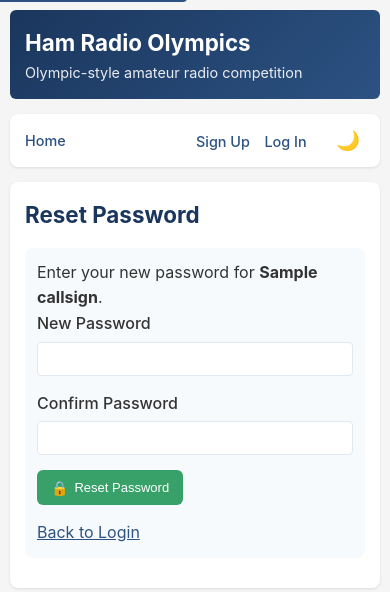
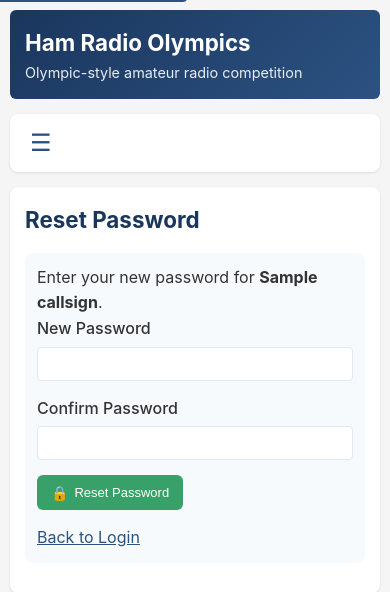
Before and after one commit to KJ5HST/ham-radio-olympics, a Python web app: template templates/reset_password.html in a window 390 px wide. Shown: the top 592 px of the page. Run offline with Jinja, Linux system fonts and the light colour scheme; the template is opened without the code that fills it: most values are stand-ins (such as "Sample title", 1, 10 or a date in 2020).

Commit message:
Add Phase 5 UI/UX improvements
- Add mobile hamburger menu with collapsible navigation
- Add loading overlay helper functions (showLoading/hideLoading)
- Add data-loading attribute support for auto-loading on forms
- Add ARIA roles and labels for accessibility (navigation, menu, menuitem)
- Update mobile nav styles for better responsive behavior

```diff
--- a/templates/base.html
+++ b/templates/base.html
@@ -459,6 +459,19 @@
             overflow-x: auto;
             -webkit-overflow-scrolling: touch;
         }
+        /* Mobile hamburger menu */
+        .mobile-menu-toggle {
+            display: none;
+            background: none;
+            border: none;
+            font-size: 1.5rem;
+            cursor: pointer;
+            padding: 5px;
+            color: var(--accent-color);
+        }
+        .nav-links {
+            display: contents;
+        }
         /* Mobile styles */
         @media (max-width: 768px) {
             body {
@@ -478,10 +491,35 @@
             nav {
                 padding: 10px 15px;
                 margin-bottom: 15px;
+                position: relative;
+            }
+            .mobile-menu-toggle {
+                display: block;
+            }
+            .nav-links {
+                display: none;
+                width: 100%;
+                flex-direction: column;
+                gap: 0;
+                padding-top: 10px;
+            }
+            .nav-links.show {
                 display: flex;
-                flex-wrap: wrap;
+            }
+            .nav-links a {
+                display: block;
+                padding: 10px 0;
+                margin-right: 0;
+                border-top: 1px solid var(--border-color);
+            }
+            .nav-links > span {
+                float: none !important;
+                margin-left: 0;
+                padding-top: 10px;
+                border-top: 1px solid var(--border-color);
+                display: flex;
                 align-items: center;
-                gap: 10px;
+                justify-content: space-between;
             }
             nav a {
                 margin-right: 15px;
@@ -556,22 +594,26 @@
         <p>Olympic-style amateur radio competition</p>
     </header>
 
-    <nav>
+    <nav role="navigation" aria-label="Main navigation">
+        <button type="button" class="mobile-menu-toggle" id="mobile-menu-toggle" aria-label="Toggle menu" aria-expanded="false">
+            <span class="menu-icon">☰</span>
+        </button>
+        <div class="nav-links" id="nav-links">
             <a href="/">Home</a>
             {% if user %}<a href="/records">Records</a>{% endif %}
             {% block nav_extra %}{% endblock %}
             <span style="float: right;">
                 {% if user %}
                     <div class="dropdown">
-                    <button type="button" class="dropdown-toggle">{{ user.display_name }} &#9662;</button>
-                    <div class="dropdown-menu">
-                        <a href="/dashboard">Dashboard</a>
-                        <a href="/settings">Settings</a>
+                        <button type="button" class="dropdown-toggle" aria-haspopup="true" aria-expanded="false">{{ user.display_name }} &#9662;</button>
+                        <div class="dropdown-menu" role="menu">
+                            <a href="/dashboard" role="menuitem">Dashboard</a>
+                            <a href="/settings" role="menuitem">Settings</a>
                             {% if user.is_admin %}
-                        <a href="/admin" style="color: #c53030;">Admin</a>
+                            <a href="/admin" style="color: #c53030;" role="menuitem">Admin</a>
                             {% endif %}
                             <form action="/logout" method="post" style="margin: 0;">
-                            <button type="submit">Log Out</button>
+                                <button type="submit" role="menuitem">Log Out</button>
                             </form>
                         </div>
                     </div>
@@ -583,6 +625,7 @@
                     <span class="theme-icon">🌙</span>
                 </button>
             </span>
+        </div>
     </nav>
 
     <main id="main-content">
@@ -679,6 +722,44 @@
         }
     })();
 
+    // Mobile menu toggle
+    (function() {
+        var menuToggle = document.getElementById('mobile-menu-toggle');
+        var navLinks = document.getElementById('nav-links');
+        if (menuToggle && navLinks) {
+            menuToggle.addEventListener('click', function() {
+                var isExpanded = navLinks.classList.toggle('show');
+                menuToggle.setAttribute('aria-expanded', isExpanded);
+                menuToggle.querySelector('.menu-icon').textContent = isExpanded ? '✕' : '☰';
+            });
+        }
+    })();
+
+    // Loading overlay helper
+    window.showLoading = function() {
+        var overlay = document.createElement('div');
+        overlay.className = 'loading-overlay';
+        overlay.id = 'loading-overlay';
+        overlay.innerHTML = '<div class="loading-spinner"></div>';
+        overlay.setAttribute('role', 'alert');
+        overlay.setAttribute('aria-busy', 'true');
+        overlay.setAttribute('aria-label', 'Loading');
+        document.body.appendChild(overlay);
+    };
+
+    window.hideLoading = function() {
+        var overlay = document.getElementById('loading-overlay');
+        if (overlay) overlay.remove();
+    };
+
+    // Auto-add loading state to forms with data-loading attribute
+    document.addEventListener('submit', function(e) {
+        var form = e.target;
+        if (form.hasAttribute('data-loading')) {
+            showLoading();
+        }
+    });
+
     // POTA park tooltip functionality
     (function() {
         var parkCache = {};
--- a/templates/reset_password.html
+++ b/templates/reset_password.html
@@ -13,7 +13,7 @@
     <p><a href="/login">Go to Login</a></p>
     {% else %}
     <p>Enter your new password for <strong>{{ callsign }}</strong>.</p>
-    <form method="POST" id="reset-form">
+    <form method="POST" id="reset-form" data-loading>
         <input type="hidden" name="csrf_token" value="{{ csrf_token }}">
         <div class="form-group">
             <label for="password">New Password</label>
--- a/templates/settings.html
+++ b/templates/settings.html
@@ -74,7 +74,7 @@
 
 <h3>Change Password</h3>
 <div class="card">
-    <form action="/settings/password" method="post" id="password-form">
+    <form action="/settings/password" method="post" id="password-form" data-loading>
         <input type="hidden" name="csrf_token" value="{{ csrf_token }}">
         <div class="form-group">
             <label for="current_password">Current Password</label>
```
Lines whose indentation alone changed are shown as unchanged.
